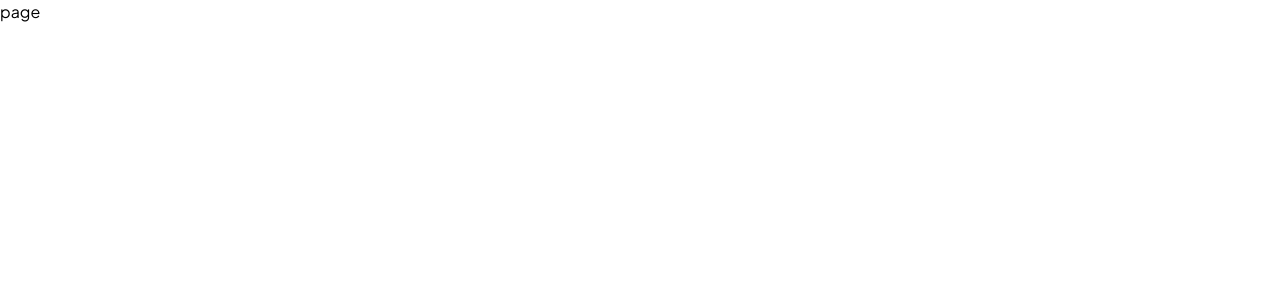
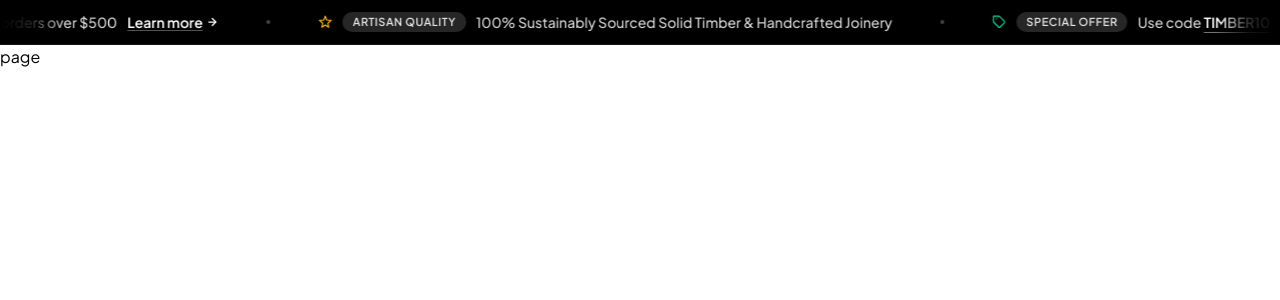
Before and after one commit to nikhilkumar202002/timber-craft-customer-view, a Next.js app: page / in a window 1280 px wide. Shown: the top 300 px of the page. Built offline with nearby package versions, Linux system fonts and the light colour scheme.

Commit message:
feat: add infinite marquee announcement bar and update site metadata

```diff
--- a/app/components/layout/AnnouncementBar.tsx
+++ b/app/components/layout/AnnouncementBar.tsx
@@ -1,9 +1,215 @@
-import React from 'react'
+"use client";
 
-const AnnouncementBar = () => {
-  return (
-    <div>AnnouncementBar</div>
-  )
+import React from "react";
+import Link from "next/link";
+
+export interface AnnouncementItem {
+  id: string | number;
+  text: string;
+  badge?: string;
+  highlight?: string;
+  link?: string;
+  linkText?: string;
+  icon?: React.ReactNode;
 }
 
-export default AnnouncementBar
+interface AnnouncementBarProps {
+  items?: AnnouncementItem[];
+  speed?: number; // duration in seconds
+  pauseOnHover?: boolean;
+  className?: string;
+}
+
+const defaultAnnouncements: AnnouncementItem[] = [
+  {
+    id: 1,
+    badge: "Free Delivery",
+    text: "Complimentary white glove delivery on orders over $500",
+    link: "/shipping",
+    linkText: "Learn more",
+    icon: (
+      <svg
+        className="size-3.5 text-neutral-400"
+        viewBox="0 0 24 24"
+        fill="none"
+        stroke="currentColor"
+        strokeWidth="2"
+        strokeLinecap="round"
+        strokeLinejoin="round"
+        aria-hidden="true"
+      >
+        <path d="M14 18V6a2 2 0 0 0-2-2H4a2 2 0 0 0-2 2v11a1 1 0 0 0 1 1h2" />
+        <path d="M15 18H9" />
+        <path d="M19 18h2a1 1 0 0 0 1-1v-5l-3-4h-5v10" />
+        <circle cx="7" cy="18" r="2" />
+        <circle cx="17" cy="18" r="2" />
+      </svg>
+    ),
+  },
+  {
+    id: 2,
+    badge: "Artisan Quality",
+    text: "100% Sustainably Sourced Solid Timber & Handcrafted Joinery",
+    icon: (
+      <svg
+        className="size-3.5 text-amber-400"
+        viewBox="0 0 24 24"
+        fill="none"
+        stroke="currentColor"
+        strokeWidth="2"
+        strokeLinecap="round"
+        strokeLinejoin="round"
+        aria-hidden="true"
+      >
+        <path d="M12 2L9.5 8.5 2 9.27l5.5 4.87L6.18 21 12 17.27 17.82 21l-1.32-6.86L22 9.27l-7.5-.77z" />
+      </svg>
+    ),
+  },
+  {
+    id: 3,
+    badge: "Special Offer",
+    text: "Use code",
+    highlight: "TIMBER10",
+    link: "/shop",
+    linkText: "for 10% off your first order",
+    icon: (
+      <svg
+        className="size-3.5 text-emerald-400"
+        viewBox="0 0 24 24"
+        fill="none"
+        stroke="currentColor"
+        strokeWidth="2"
+        strokeLinecap="round"
+        strokeLinejoin="round"
+        aria-hidden="true"
+      >
+        <path d="M20.59 13.41l-7.17 7.17a2 2 0 0 1-2.83 0L2 12V2h10l8.59 8.59a2 2 0 0 1 0 2.82z" />
+        <line x1="7" y1="7" x2="7.01" y2="7" />
+      </svg>
+    ),
+  },
+  {
+    id: 4,
+    badge: "Guarantee",
+    text: "10-Year Craftsmanship Guarantee on all furniture pieces",
+    icon: (
+      <svg
+        className="size-3.5 text-neutral-400"
+        viewBox="0 0 24 24"
+        fill="none"
+        stroke="currentColor"
+        strokeWidth="2"
+        strokeLinecap="round"
+        strokeLinejoin="round"
+        aria-hidden="true"
+      >
+        <path d="M12 22s8-4 8-10V5l-8-3-8 3v7c0 6 8 10 8 10z" />
+        <path d="m9 12 2 2 4-4" />
+      </svg>
+    ),
+  },
+];
+
+function AnnouncementItemView({ item }: { item: AnnouncementItem }) {
+  return (
+    <div className="inline-flex items-center gap-2.5 text-xs sm:text-sm font-medium tracking-normal text-neutral-200">
+      {item.icon && <span className="inline-flex shrink-0 items-center">{item.icon}</span>}
+      {item.badge && (
+        <span className="rounded-full bg-neutral-800 px-2.5 py-0.5 text-[11px] font-semibold text-neutral-200 uppercase tracking-wider">
+          {item.badge}
+        </span>
+      )}
+      <span className="text-neutral-300">
+        {item.text}{" "}
+        {item.highlight && (
+          <span className="font-semibold text-white underline decoration-neutral-500 underline-offset-4">
+            {item.highlight}
+          </span>
+        )}
+      </span>
+      {item.link && item.linkText && (
+        <Link
+          href={item.link}
+          className="group/link inline-flex items-center gap-1 font-semibold text-white underline decoration-neutral-600 underline-offset-2 transition-colors hover:text-amber-400 hover:decoration-amber-400"
+        >
+          {item.linkText}
+          <svg
+            className="size-3 transition-transform group-hover/link:translate-x-0.5"
+            viewBox="0 0 24 24"
+            fill="none"
+            stroke="currentColor"
+            strokeWidth="2.5"
+            strokeLinecap="round"
+            strokeLinejoin="round"
+            aria-hidden="true"
+          >
+            <path d="M5 12h14" />
+            <path d="m12 5 7 7-7 7" />
+          </svg>
+        </Link>
+      )}
+    </div>
+  );
+}
+
+function MarqueeTrack({
+  items,
+  speed,
+  ariaHidden = false,
+}: {
+  items: AnnouncementItem[];
+  speed: number;
+  ariaHidden?: boolean;
+}) {
+  return (
+    <div
+      aria-hidden={ariaHidden}
+      className="animate-marquee flex shrink-0 items-center justify-around gap-8 sm:gap-12 pr-8 sm:pr-12"
+      style={{ animationDuration: `${speed}s` }}
+    >
+      {items.map((item, index) => (
+        <React.Fragment key={`${item.id}-${index}`}>
+          <AnnouncementItemView item={item} />
+          <span
+            className="size-1 shrink-0 rounded-full bg-neutral-700"
+            aria-hidden="true"
+          />
+        </React.Fragment>
+      ))}
+    </div>
+  );
+}
+
+export default function AnnouncementBar({
+  items = defaultAnnouncements,
+  speed = 35,
+  pauseOnHover = true,
+  className = "",
+}: AnnouncementBarProps) {
+  return (
+    <aside
+      aria-label="Announcements"
+      className={`relative w-full overflow-hidden border-b border-neutral-900 bg-black text-white select-none ${className}`}
+    >
+      {/* Subtle edge fades for smooth entry and exit */}
+      <div
+        className="pointer-events-none absolute inset-y-0 left-0 z-10 w-8 sm:w-16 bg-gradient-to-r from-black via-black/80 to-transparent"
+        aria-hidden="true"
+      />
+      <div
+        className="pointer-events-none absolute inset-y-0 right-0 z-10 w-8 sm:w-16 bg-gradient-to-l from-black via-black/80 to-transparent"
+        aria-hidden="true"
+      />
+
+      {/* Marquee Wrapper */}
+      <div
+        className={`flex w-full py-2.5 sm:py-3 ${
+          pauseOnHover ? "hover:[&_.animate-marquee]:[animation-play-state:paused]" : ""
+        }`}
+      >
+        <MarqueeTrack items={items} speed={speed} />
+        <MarqueeTrack items={items} speed={speed} ariaHidden />
+      </div>
+    </aside>
+  );
+}
--- a/app/globals.css
+++ b/app/globals.css
@@ -7,3 +7,28 @@
 body {
   font-family: var(--font-plus-jakarta-sans), -apple-system, BlinkMacSystemFont, "Segoe UI", Roboto, sans-serif;
 }
+
+/* Infinite Marquee Animation */
+@keyframes marquee {
+  0% {
+    transform: translateX(0%);
+  }
+  100% {
+    transform: translateX(-100%);
+  }
+}
+
+.animate-marquee {
+  display: flex;
+  min-width: 100%;
+  flex-shrink: 0;
+  will-change: transform;
+  animation: marquee 35s linear infinite;
+}
+
+@media (prefers-reduced-motion: reduce) {
+  .animate-marquee {
+    animation: none;
+    transform: none;
+  }
+}
--- a/app/layout.tsx
+++ b/app/layout.tsx
@@ -1,6 +1,7 @@
 import type { Metadata } from "next";
 import { Plus_Jakarta_Sans } from "next/font/google";
 import "./globals.css";
+import AnnouncementBar from "./components/layout/AnnouncementBar";
 
 const plusJakartaSans = Plus_Jakarta_Sans({
   variable: "--font-plus-jakarta-sans",
@@ -8,8 +9,8 @@ const plusJakartaSans = Plus_Jakarta_Sans({
 });
 
 export const metadata: Metadata = {
-  title: "Create Next App",
-  description: "Generated by create next app",
+  title: "Timber Craft",
+  description: "Handcrafted Artisanal Timber & Custom Furniture",
 };
 
 export default function RootLayout({ children }: LayoutProps<"/">) {
@@ -18,7 +19,10 @@ export default function RootLayout({ children }: LayoutProps<"/">) {
       lang="en"
       className={`${plusJakartaSans.variable} font-sans h-full antialiased`}
     >
-      <body className="min-h-full flex flex-col">{children}</body>
+      <body className="min-h-full flex flex-col">
+        <AnnouncementBar />
+        {children}
+      </body>
     </html>
   );
 }
```
